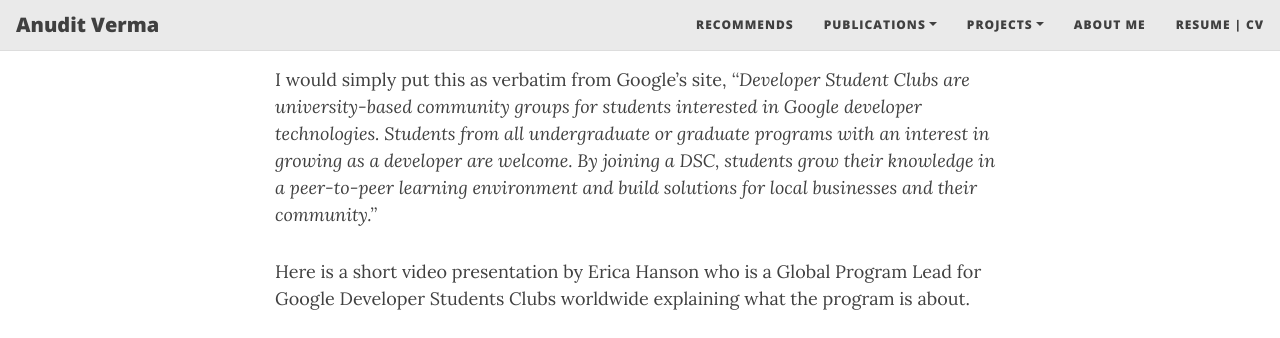
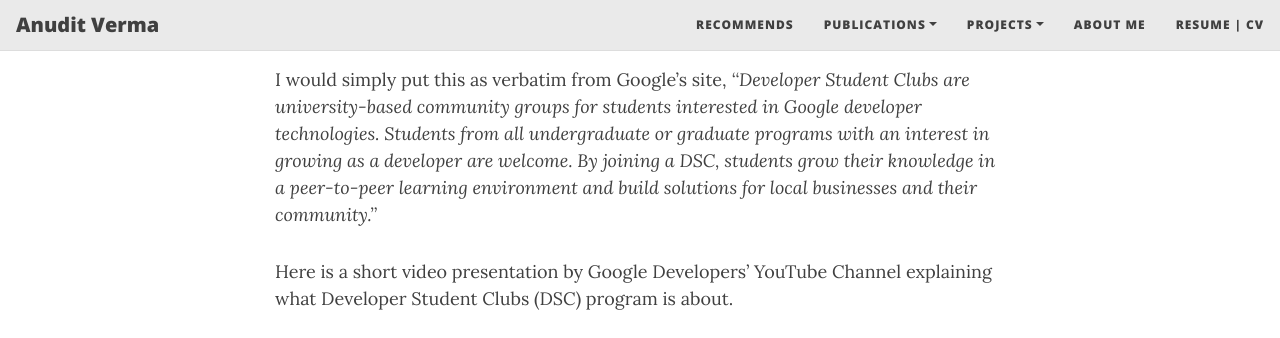
Before and after one commit to anuditverma/anuditverma.github.io, a Jekyll site: the page built from _posts/2020-07-29-my-journey-on-becoming-a-google-dsc-lead.md, in a window 1280 px wide and 900 px high, scrolled down 1087 px, cut to the strip 0-338 px from the top of the window. Built offline with Jekyll 4.4.1, drawn with Linux system fonts in a browser that asks for light colours; nearby versions of some CDN libraries; comment, search, counter and statistics services are not loaded.

Commit message:
Post Update: Updated What is Developer Student Club (DSC) YouTube Video

```diff
--- a/_posts/2020-07-29-my-journey-on-becoming-a-google-dsc-lead.md
+++ b/_posts/2020-07-29-my-journey-on-becoming-a-google-dsc-lead.md
@@ -24,10 +24,10 @@
 
 I would simply put this as verbatim from Google's site, *‘‘Developer Student Clubs are university-based community groups for students interested in Google developer technologies. Students from all undergraduate or graduate programs with an interest in growing as a developer are welcome. By joining a DSC, students grow their knowledge in a peer-to-peer learning environment and build solutions for local businesses and their community.’’*
 
-Here is a short video presentation by Erica Hanson who is a Global Program Lead for Google Developer Students Clubs worldwide explaining what the program is about.
+Here is a short video presentation by Google Developers' YouTube Channel explaining what Developer Student Clubs (DSC) program is about.
 
 <div class="embed-responsive embed-responsive-16by9">
-  <iframe class="embed-responsive-item" src="https://www.youtube.com/embed/xMBkZRCA_Lo" allowfullscreen></iframe>
+  <iframe class="embed-responsive-item" src="https://www.youtube.com/embed/earTjC0iSjg" allowfullscreen></iframe>
 </div>
 <br>
 
```
